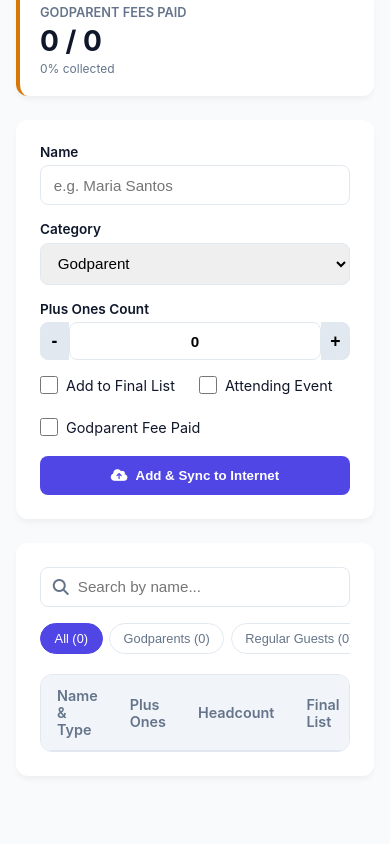
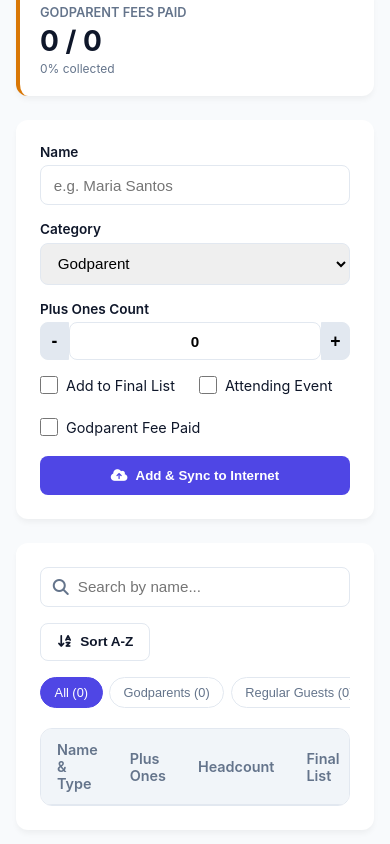
Before and after one commit to KYLE27-LUTHER/ZIATRACKER, a plain HTML site: page index.html in a window 390 px wide. Shown: the part 519-1363 px from the top of the page. Drawn offline with Linux system fonts and the light colour scheme; no server answers.

Commit message:
Add alphabetical sorting button and functionality
Added a button for sorting guests alphabetically and implemented the toggle functionality.

```diff
--- a/index.html
+++ b/index.html
@@ -240,6 +240,27 @@
     .search-box i { position: absolute; left: 0.8rem; top: 50%; transform: translateY(-50%); color: var(--text-muted); }
     .search-box input { padding-left: 2.3rem; }
 
+    .btn-sort {
+      background: white;
+      border: 1px solid var(--border-color);
+      padding: 0.65rem 1rem;
+      border-radius: 8px;
+      font-size: 0.85rem;
+      font-weight: 600;
+      color: var(--text-main);
+      cursor: pointer;
+      display: flex;
+      align-items: center;
+      gap: 0.5rem;
+      transition: all 0.2s;
+    }
+
+    .btn-sort.active {
+      background: #e0e7ff;
+      border-color: var(--primary);
+      color: var(--primary);
+    }
+
     .filter-tabs { display: flex; gap: 0.4rem; overflow-x: auto; padding-bottom: 0.25rem; }
 
     .tab-btn {
@@ -426,6 +447,9 @@
           <i class="fa-solid fa-magnifying-glass"></i>
           <input type="text" id="searchInput" placeholder="Search by name...">
         </div>
+        <button class="btn-sort" id="sortAlphabeticalBtn" onclick="toggleAlphabeticalSort()">
+          <i class="fa-solid fa-arrow-down-a-z"></i> Sort A-Z
+        </button>
       </div>
 
       <div class="filter-tabs">
@@ -537,6 +561,7 @@
     window.guests = [];
     window.currentFilter = 'all';
     window.searchQuery = '';
+    window.isAlphabetical = false;
 
     // Listen live to real-time internet database changes
     onSnapshot(guestCollection, (snapshot) => {
@@ -649,6 +674,17 @@
       });
     }
 
+    function toggleAlphabeticalSort() {
+      window.isAlphabetical = !window.isAlphabetical;
+      const btn = document.getElementById('sortAlphabeticalBtn');
+      if (window.isAlphabetical) {
+        btn.classList.add('active');
+      } else {
+        btn.classList.remove('active');
+      }
+      renderTable();
+    }
+
     function adjustCount(inputId, delta) {
       const input = document.getElementById(inputId);
       let val = parseInt(input.value) || 0;
@@ -729,7 +765,11 @@
 
     function renderStats() {
       const finalGuests = window.guests.filter(g => g.onFinalList);
-      const finalHeadcount = finalGuests.reduce((acc, g) => acc + 1 + g.plusOnes, 0);
+
+      // Calculate final headcount: Godparents count as 1 (excluding plusOnes), Regular guests count as 1 + plusOnes
+      const finalHeadcount = finalGuests.reduce((acc, g) => {
+        return g.category === 'godparent' ? acc + 1 : acc + 1 + g.plusOnes;
+      }, 0);
 
       // Count only primary godparent entries (ignoring plusOnes)
       const finalGodparents = finalGuests.filter(g => g.category === 'godparent').length;
@@ -782,6 +822,10 @@
         if (window.currentFilter === 'unpaid') return g.category === 'godparent' && !g.feePaid;
         return true;
       });
+
+      if (window.isAlphabetical) {
+        filtered.sort((a, b) => a.name.localeCompare(b.name, undefined, { sensitivity: 'base' }));
+      }
 
       const emptyState = document.getElementById('emptyState');
       if (filtered.length === 0) {
```
